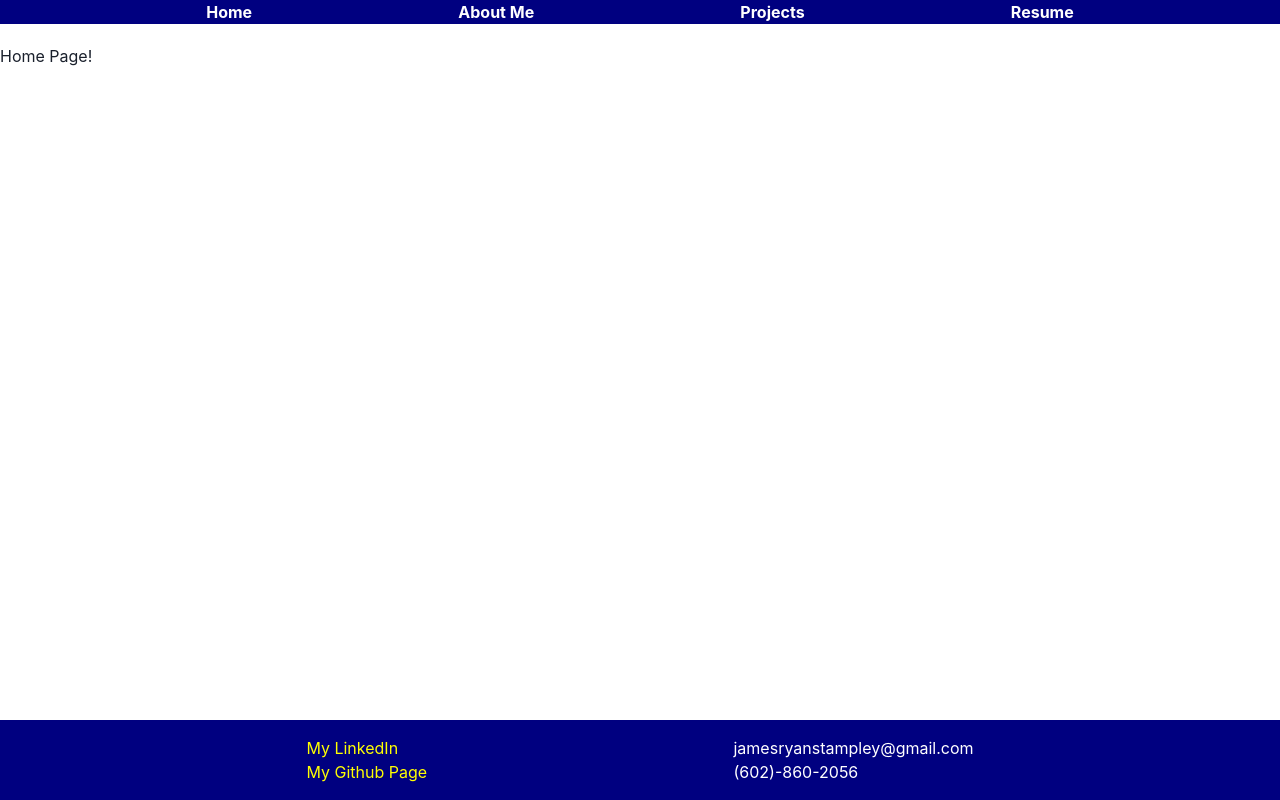
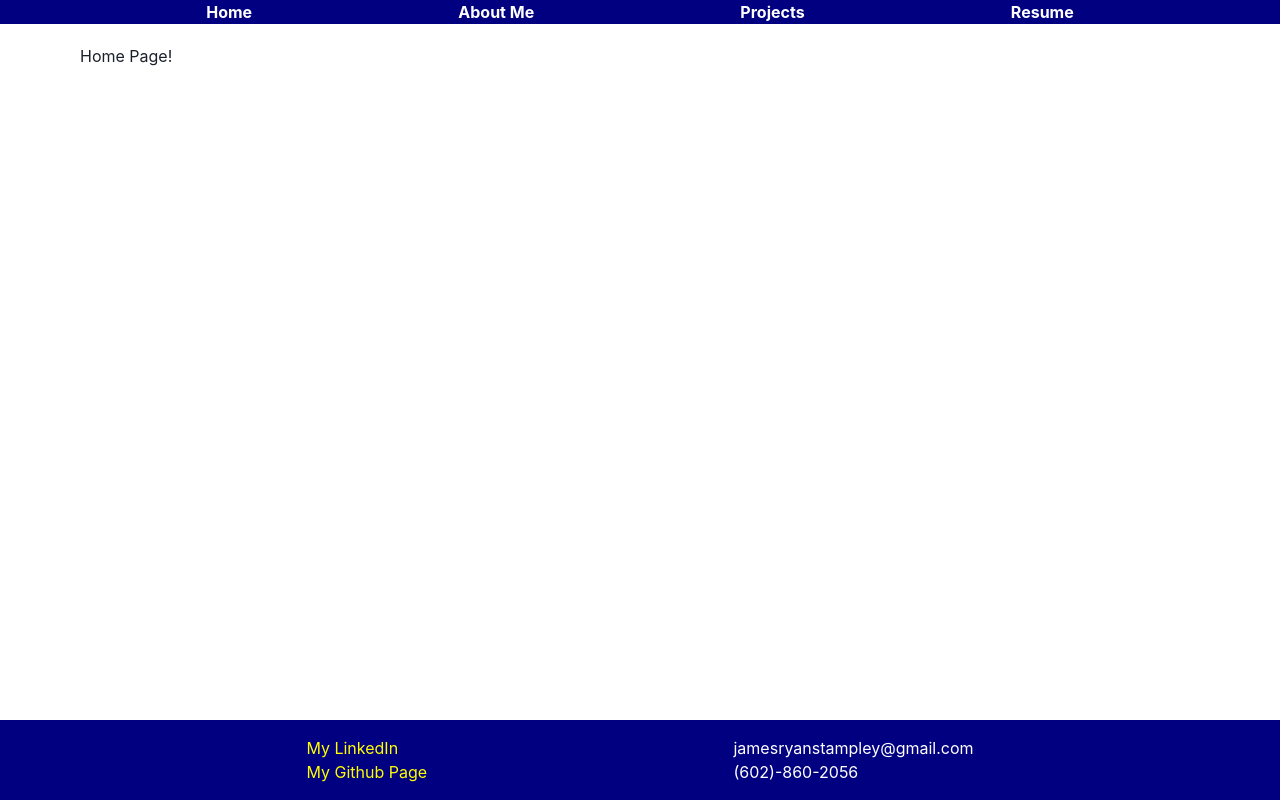
Before and after one commit to ComputerScienceWarrior/basic_portfolio, a React (Create React App) app: page / in a window 1280 px wide. Built offline with nearby package versions, Linux system fonts and the light colour scheme; the HTML template or start-up script is replaced by a standard one.

Commit message:
adds padding to entire application

```diff
--- a/src/App.js
+++ b/src/App.js
@@ -7,13 +7,14 @@ import Resume from './components/Home/Resume/Resume';
 import Navigation from './components/Home/Navigation/Navigation';
 import Footer from './components/Home/Footer/Footer';
 import { BrowserRouter, Routes, Route } from "react-router-dom";
-import { ChakraProvider } from '@chakra-ui/react'
+import { ChakraProvider, Box } from '@chakra-ui/react'
 
 function App() {
   return (
     <ChakraProvider>
       <BrowserRouter>
       <Navigation />
+        <Box paddingX={'20'}>
           <Routes>
             <Route path="/" index element={<Home />}/>
             <Route path="/about_me" element={<AboutMe />}/>
@@ -21,6 +22,7 @@ function App() {
             <Route path="/projects/:id" element={<ProjectShowPage />}/>
             <Route path="/resume" element={<Resume />}/>
           </Routes>
+        </Box>
       </BrowserRouter>
       <Footer />
     </ChakraProvider>
```
Lines whose indentation alone changed are shown as unchanged.
